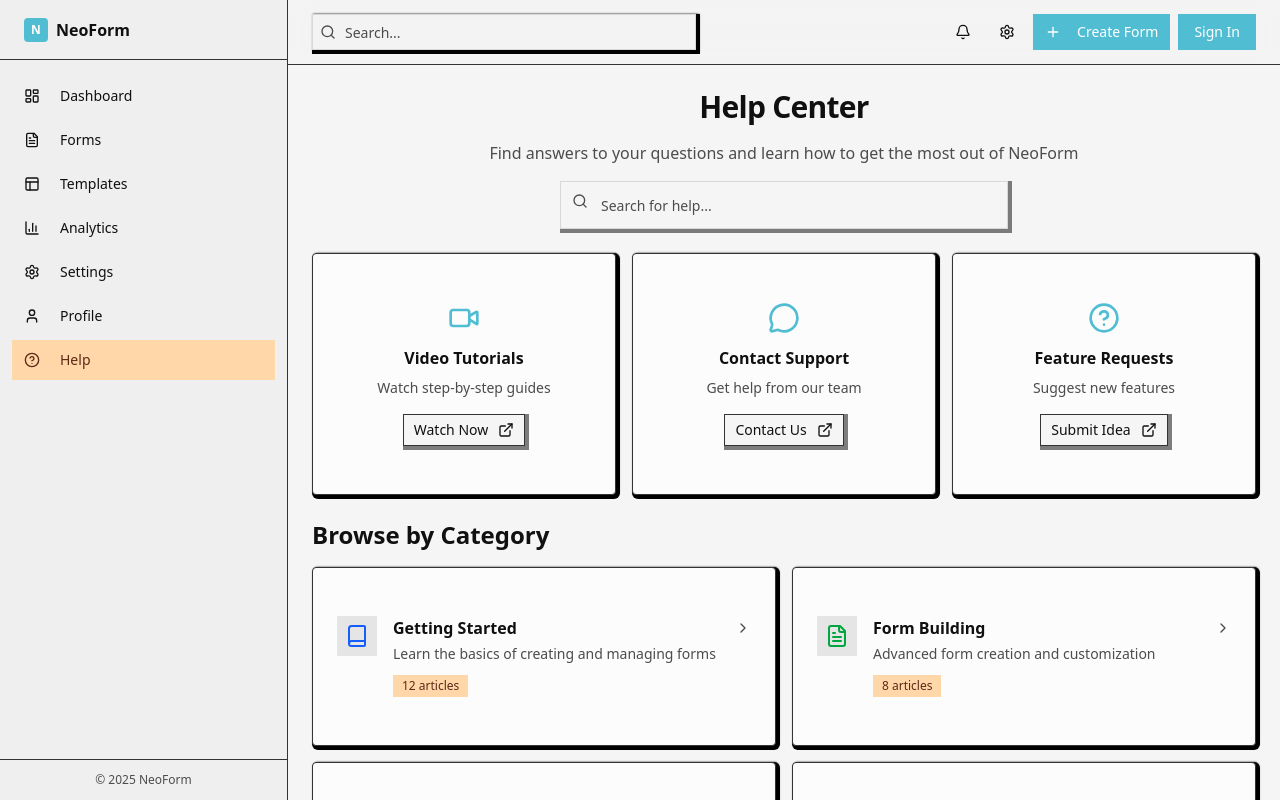
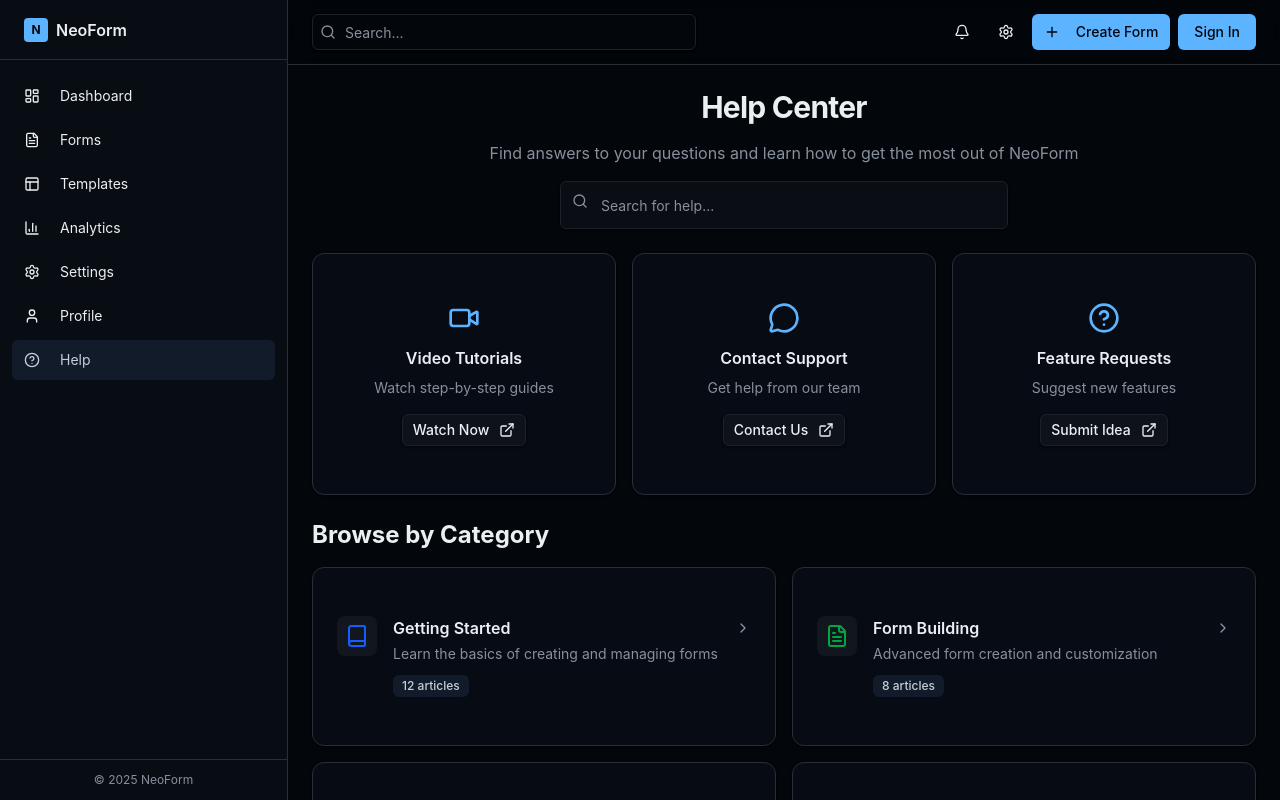
Before and after one commit to Neoform-dev/website, a Next.js app: page /help in a window 1280 px wide. Built offline with nearby package versions, Linux system fonts and the light colour scheme; no server answers.

Commit message:
feat: update theme styles and enable dark mode support in layout

```diff
--- a/src/app/globals.css
+++ b/src/app/globals.css
@@ -2,7 +2,7 @@
 @import "tw-animate-css";
 
 /* @import '../themes/cute.css'; */
-@import '../themes/brutal.css';
+@import '../themes/main.css';
 @custom-variant dark (&:is(.dark *));
 
 :root {
--- a/src/app/layout.tsx
+++ b/src/app/layout.tsx
@@ -120,7 +120,7 @@ export default function RootLayout({
   children: React.ReactNode;
 }>) {
   return (
-    <html lang="en">
+    <html lang="en" className="dark">
       <head>
         <meta name="theme-color" content="#3b82f6" />
         <link rel="manifest" href="/manifest.json" />
--- /dev/null
+++ b/src/themes/main.css
@@ -0,0 +1,146 @@
+:root {
+  --background: oklch(98.5% 0.002 280 / 1);
+  --foreground: oklch(15% 0.01 280);
+  --card: oklch(100% 0 0);
+  --card-foreground: oklch(15% 0.01 280);
+  --popover: oklch(100% 0 0);
+  --popover-foreground: oklch(15% 0.01 280);
+  --primary: oklch(65% 0.15 250);
+  --primary-foreground: oklch(98% 0.01 280);
+  --secondary: oklch(96% 0.02 260);
+  --secondary-foreground: oklch(25% 0.03 260);
+  --muted: oklch(95% 0.01 260);
+  --muted-foreground: oklch(45% 0.02 260);
+  --accent: oklch(97% 0.02 250);
+  --accent-foreground: oklch(20% 0.02 250);
+  --destructive: oklch(62% 0.25 25);
+  --destructive-foreground: oklch(98% 0.01 25);
+  --border: oklch(85% 0.01 260);
+  --input: oklch(97% 0.01 260);
+  --ring: oklch(65% 0.15 250);
+  --chart-1: oklch(65% 0.15 250);
+  --chart-2: oklch(55% 0.12 180);
+  --chart-3: oklch(60% 0.13 300);
+  --chart-4: oklch(70% 0.10 60);
+  --chart-5: oklch(50% 0.15 330);
+  --sidebar: oklch(98% 0.005 260);
+  --sidebar-foreground: oklch(25% 0.02 260);
+  --sidebar-primary: oklch(65% 0.15 250);
+  --sidebar-primary-foreground: oklch(98% 0.01 250);
+  --sidebar-accent: oklch(95% 0.02 250);
+  --sidebar-accent-foreground: oklch(25% 0.02 250);
+  --sidebar-border: oklch(88% 0.01 260);
+  --sidebar-ring: oklch(65% 0.15 250);
+  --font-sans: -apple-system, BlinkMacSystemFont, 'Segoe UI', Roboto, 'Inter', 'Helvetica Neue', Arial, sans-serif;
+  --font-serif: 'Times New Roman', Times, serif;
+  --font-mono: 'SF Mono', Monaco, 'Cascadia Code', 'Roboto Mono', Consolas, 'Courier New', monospace;
+  --radius: 8px;
+  --shadow-2xs: 0 1px 2px 0 rgb(0 0 0 / 0.05);
+  --shadow-xs: 0 1px 3px 0 rgb(0 0 0 / 0.1), 0 1px 2px 0 rgb(0 0 0 / 0.06);
+  --shadow-sm: 0 1px 3px 0 rgb(0 0 0 / 0.1), 0 1px 2px 0 rgb(0 0 0 / 0.06);
+  --shadow: 0 4px 6px -1px rgb(0 0 0 / 0.1), 0 2px 4px -1px rgb(0 0 0 / 0.06);
+  --shadow-md: 0 10px 15px -3px rgb(0 0 0 / 0.1), 0 4px 6px -2px rgb(0 0 0 / 0.05);
+  --shadow-lg: 0 20px 25px -5px rgb(0 0 0 / 0.1), 0 10px 10px -5px rgb(0 0 0 / 0.04);
+  --shadow-xl: 0 25px 50px -12px rgb(0 0 0 / 0.25);
+  --shadow-2xl: 0 25px 50px -12px rgb(0 0 0 / 0.25);
+}
+
+.dark {
+  --background: oklch(12% 0.015 260);
+  --foreground: oklch(95% 0.005 260);
+  --card: oklch(15% 0.02 260);
+  --card-foreground: oklch(95% 0.005 260);
+  --popover: oklch(15% 0.02 260);
+  --popover-foreground: oklch(95% 0.005 260);
+  --primary: oklch(75% 0.15 250);
+  --primary-foreground: oklch(12% 0.02 250);
+  --secondary: oklch(22% 0.03 260);
+  --secondary-foreground: oklch(85% 0.02 260);
+  --muted: oklch(20% 0.02 260);
+  --muted-foreground: oklch(65% 0.02 260);
+  --accent: oklch(25% 0.03 250);
+  --accent-foreground: oklch(90% 0.02 250);
+  --destructive: oklch(65% 0.25 25);
+  --destructive-foreground: oklch(95% 0.01 25);
+  --border: oklch(30% 0.02 260);
+  --input: oklch(25% 0.02 260);
+  --ring: oklch(75% 0.15 250);
+  --chart-1: oklch(75% 0.15 250);
+  --chart-2: oklch(65% 0.12 180);
+  --chart-3: oklch(70% 0.13 300);
+  --chart-4: oklch(80% 0.10 60);
+  --chart-5: oklch(60% 0.15 330);
+  --sidebar: oklch(15% 0.015 260);
+  --sidebar-foreground: oklch(88% 0.005 260);
+  --sidebar-primary: oklch(75% 0.15 250);
+  --sidebar-primary-foreground: oklch(12% 0.02 250);
+  --sidebar-accent: oklch(20% 0.02 250);
+  --sidebar-accent-foreground: oklch(88% 0.005 250);
+  --sidebar-border: oklch(28% 0.02 260);
+  --sidebar-ring: oklch(75% 0.15 250);
+  --font-sans: -apple-system, BlinkMacSystemFont, 'Segoe UI', Roboto, 'Inter', 'Helvetica Neue', Arial, sans-serif;
+  --font-serif: 'Times New Roman', Times, serif;
+  --font-mono: 'SF Mono', Monaco, 'Cascadia Code', 'Roboto Mono', Consolas, 'Courier New', monospace;
+  --radius: 8px;
+  --shadow-2xs: 0 1px 2px 0 rgb(0 0 0 / 0.3);
+  --shadow-xs: 0 1px 3px 0 rgb(0 0 0 / 0.4), 0 1px 2px 0 rgb(0 0 0 / 0.3);
+  --shadow-sm: 0 1px 3px 0 rgb(0 0 0 / 0.4), 0 1px 2px 0 rgb(0 0 0 / 0.3);
+  --shadow: 0 4px 6px -1px rgb(0 0 0 / 0.4), 0 2px 4px -1px rgb(0 0 0 / 0.3);
+  --shadow-md: 0 10px 15px -3px rgb(0 0 0 / 0.4), 0 4px 6px -2px rgb(0 0 0 / 0.2);
+  --shadow-lg: 0 20px 25px -5px rgb(0 0 0 / 0.4), 0 10px 10px -5px rgb(0 0 0 / 0.2);
+  --shadow-xl: 0 25px 50px -12px rgb(0 0 0 / 0.6);
+  --shadow-2xl: 0 25px 50px -12px rgb(0 0 0 / 0.6);
+}
+
+@theme inline {
+  --color-background: var(--background);
+  --color-foreground: var(--foreground);
+  --color-card: var(--card);
+  --color-card-foreground: var(--card-foreground);
+  --color-popover: var(--popover);
+  --color-popover-foreground: var(--popover-foreground);
+  --color-primary: var(--primary);
+  --color-primary-foreground: var(--primary-foreground);
+  --color-secondary: var(--secondary);
+  --color-secondary-foreground: var(--secondary-foreground);
+  --color-muted: var(--muted);
+  --color-muted-foreground: var(--muted-foreground);
+  --color-accent: var(--accent);
+  --color-accent-foreground: var(--accent-foreground);
+  --color-destructive: var(--destructive);
+  --color-destructive-foreground: var(--destructive-foreground);
+  --color-border: var(--border);
+  --color-input: var(--input);
+  --color-ring: var(--ring);
+  --color-chart-1: var(--chart-1);
+  --color-chart-2: var(--chart-2);
+  --color-chart-3: var(--chart-3);
+  --color-chart-4: var(--chart-4);
+  --color-chart-5: var(--chart-5);
+  --color-sidebar: var(--sidebar);
+  --color-sidebar-foreground: var(--sidebar-foreground);
+  --color-sidebar-primary: var(--sidebar-primary);
+  --color-sidebar-primary-foreground: var(--sidebar-primary-foreground);
+  --color-sidebar-accent: var(--sidebar-accent);
+  --color-sidebar-accent-foreground: var(--sidebar-accent-foreground);
+  --color-sidebar-border: var(--sidebar-border);
+  --color-sidebar-ring: var(--sidebar-ring);
+
+  --font-sans: var(--font-sans);
+  --font-mono: var(--font-mono);
+  --font-serif: var(--font-serif);
+
+  --radius-sm: calc(var(--radius) - 4px);
+  --radius-md: calc(var(--radius) - 2px);
+  --radius-lg: var(--radius);
+  --radius-xl: calc(var(--radius) + 4px);
+
+  --shadow-2xs: var(--shadow-2xs);
+  --shadow-xs: var(--shadow-xs);
+  --shadow-sm: var(--shadow-sm);
+  --shadow: var(--shadow);
+  --shadow-md: var(--shadow-md);
+  --shadow-lg: var(--shadow-lg);
+  --shadow-xl: var(--shadow-xl);
+  --shadow-2xl: var(--shadow-2xl);
+}
```
